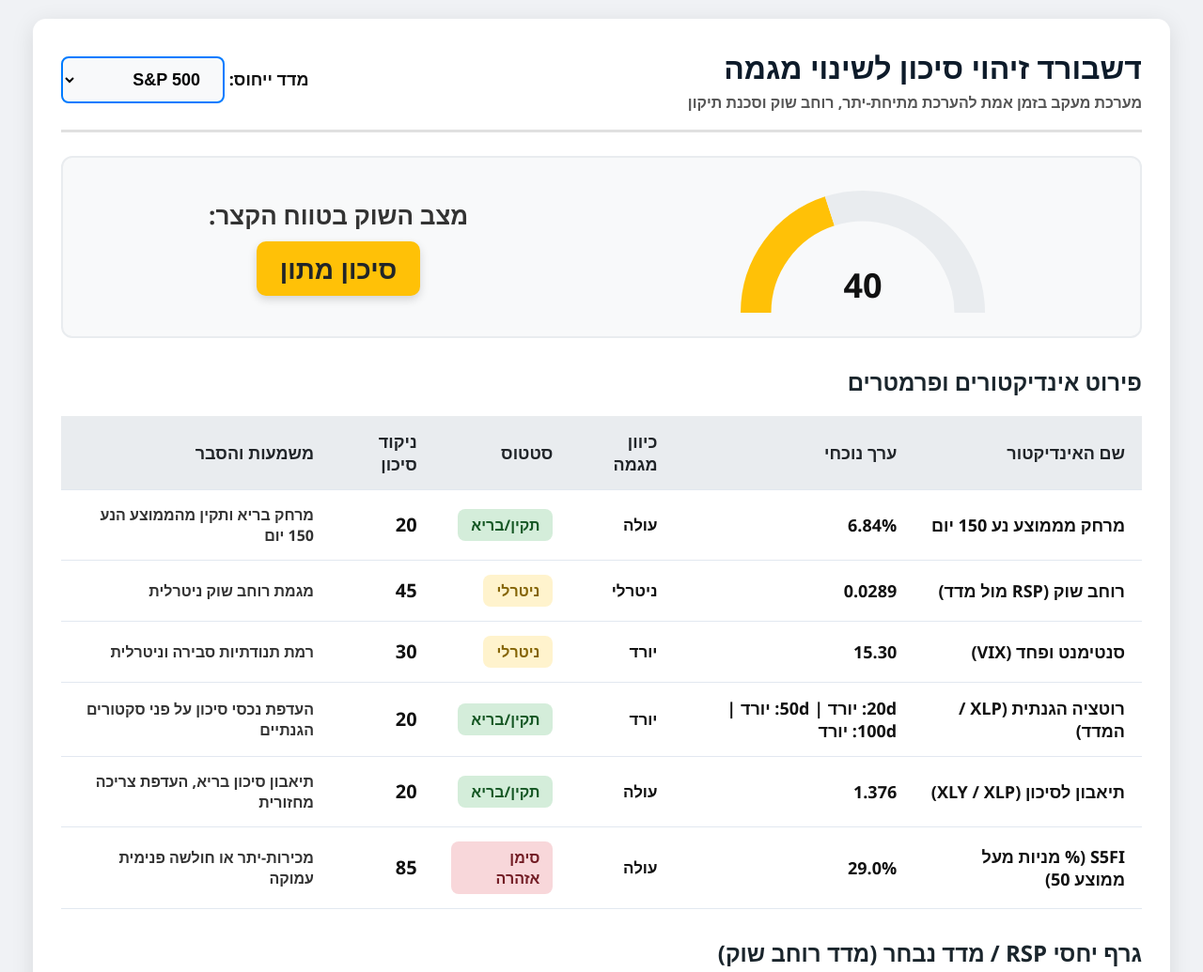
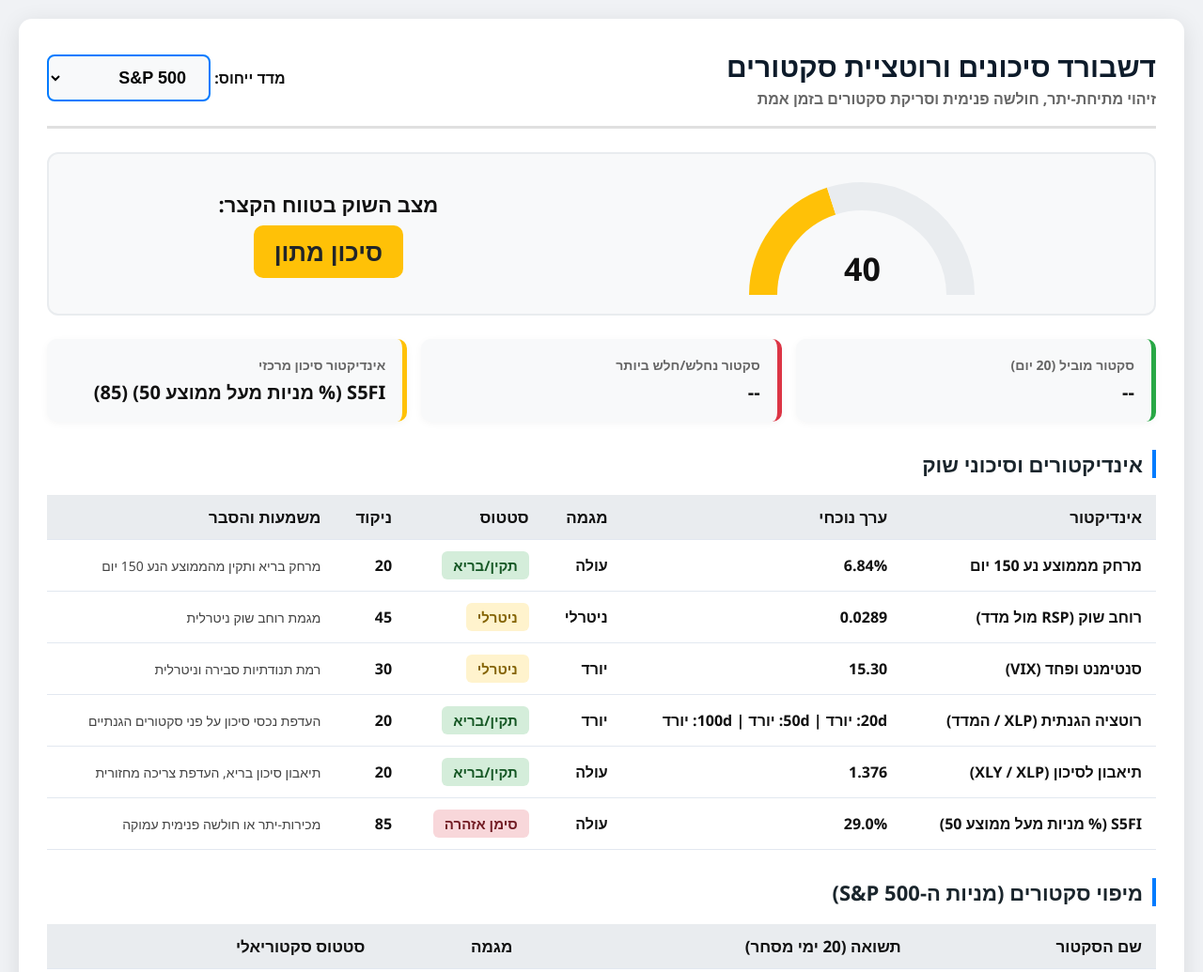
Before and after one commit to urieloffice-maker/stock-direction-change-dashboard, a plain HTML site: page index.html in a window 1280 px wide. Shown: the top 1035 px of the page at 94% size. Drawn offline with nearby package versions, Linux system fonts and the light colour scheme.

Commit message:
Update index.html

```diff
--- a/index.html
+++ b/index.html
@@ -3,114 +3,43 @@
 <head>
     <meta charset="UTF-8">
     <meta name="viewport" content="width=device-width, initial-scale=1.0">
-    <title>דשבורד ניתוח סיכון לשינוי מגמה</title>
+    <title>דשבורד ניתוח סיכון ורוטציית סקטורים</title>
     <script src="https://cdn.jsdelivr.net/npm/chart.js"></script>
     <style>
-        body {
-            font-family: 'Segoe UI', Arial, sans-serif;
-            background-color: #f0f2f5;
-            margin: 0;
-            padding: 20px;
-            color: #111;
-        }
-        .container {
-            max-width: 1150px;
-            margin: auto;
-            background: #fff;
-            padding: 30px;
-            border-radius: 14px;
-            box-shadow: 0 5px 25px rgba(0,0,0,0.1);
-        }
-        .header {
-            display: flex;
-            justify-content: space-between;
-            align-items: center;
-            border-bottom: 3px solid #e0e0e0;
-            padding-bottom: 18px;
-            margin-bottom: 25px;
-        }
-        .header h1 { margin: 0; font-size: 32px; font-weight: 800; color: #0d1b2a; }
-        .header p { margin: 5px 0 0 0; font-size: 16px; font-weight: 600; color: #555; }
-        select {
-            padding: 12px 20px;
-            font-size: 18px;
-            border-radius: 8px;
-            border: 2px solid #007bff;
-            font-weight: bold;
-            cursor: pointer;
-            background-color: #f8f9fa;
-        }
+        body { font-family: 'Segoe UI', Arial, sans-serif; background-color: #f0f2f5; margin: 0; padding: 20px; color: #111; }
+        .container { max-width: 1200px; margin: auto; background: #fff; padding: 30px; border-radius: 14px; box-shadow: 0 5px 25px rgba(0,0,0,0.1); }
+        .header { display: flex; justify-content: space-between; align-items: center; border-bottom: 3px solid #e0e0e0; padding-bottom: 18px; margin-bottom: 25px; }
+        .header h1 { margin: 0; font-size: 30px; font-weight: 800; color: #0d1b2a; }
+        select { padding: 12px 20px; font-size: 18px; border-radius: 8px; border: 2px solid #007bff; font-weight: bold; cursor: pointer; background-color: #f8f9fa; }
 
-        /* מד חוגה קוויק-לוק */
-        .gauge-section {
-            display: flex;
-            align-items: center;
-            justify-content: space-around;
-            background: #f8f9fa;
-            border: 2px solid #e9ecef;
-            padding: 25px;
-            border-radius: 12px;
-            margin-bottom: 30px;
-            flex-wrap: wrap;
-            gap: 20px;
-        }
-        .gauge-container {
-            position: relative;
-            width: 280px;
-            height: 140px;
-        }
-        .gauge-center-text {
-            position: absolute;
-            bottom: 5px;
-            width: 100%;
-            text-align: center;
-            font-size: 36px;
-            font-weight: 900;
-        }
-        .status-display {
-            text-align: center;
-        }
-        .status-display h2 { margin: 0 0 10px 0; font-size: 26px; color: #333; }
-        .status-badge {
-            display: inline-block;
-            font-size: 28px;
-            font-weight: 900;
-            padding: 10px 25px;
-            border-radius: 10px;
-            color: #fff;
-            box-shadow: 0 4px 10px rgba(0,0,0,0.15);
-        }
+        .gauge-section { display: flex; align-items: center; justify-content: space-around; background: #f8f9fa; border: 2px solid #e9ecef; padding: 20px; border-radius: 12px; margin-bottom: 25px; flex-wrap: wrap; }
+        .gauge-container { position: relative; width: 260px; height: 130px; }
+        .gauge-center-text { position: absolute; bottom: 5px; width: 100%; text-align: center; font-size: 34px; font-weight: 900; }
+        .status-badge { display: inline-block; font-size: 26px; font-weight: 900; padding: 10px 22px; border-radius: 10px; color: #fff; }
 
-        /* עיצוב הטבלה */
-        h2.section-title { font-size: 24px; font-weight: 800; color: #1a252c; margin-top: 30px; }
-        table { width: 100%; border-collapse: collapse; margin-bottom: 30px; font-size: 17px; }
-        th, td { text-align: right; padding: 15px 18px; border-bottom: 1px solid #e2e8f0; }
-        th { background-color: #e9ecef; font-size: 18px; font-weight: 800; color: #212529; }
-        td { font-weight: 600; }
+        .grid-cards { display: grid; grid-template-columns: repeat(auto-fit, minmax(250px, 1fr)); gap: 15px; margin-bottom: 25px; }
+        .info-card { background: #f8f9fa; padding: 18px; border-radius: 10px; border-right: 5px solid #007bff; box-shadow: 0 2px 8px rgba(0,0,0,0.04); }
+        .info-card h4 { margin: 0 0 6px 0; color: #666; font-size: 14px; }
+        .info-card p { margin: 0; font-size: 20px; font-weight: 800; }
 
-        .status-tag { padding: 6px 14px; border-radius: 8px; font-size: 16px; font-weight: 800; display: inline-block; }
+        h2.section-title { font-size: 22px; font-weight: 800; color: #1a252c; margin-top: 30px; border-right: 4px solid #007bff; padding-right: 10px; }
+        table { width: 100%; border-collapse: collapse; margin-bottom: 25px; font-size: 16px; }
+        th, td { text-align: right; padding: 12px 15px; border-bottom: 1px solid #e2e8f0; }
+        th { background-color: #e9ecef; font-size: 17px; font-weight: 800; }
+
+        .status-tag { padding: 5px 12px; border-radius: 6px; font-size: 15px; font-weight: 800; display: inline-block; }
         .tag-healthy { background-color: #d4edda; color: #155724; }
         .tag-neutral { background-color: #fff3cd; color: #856404; }
         .tag-warning { background-color: #f8d7da; color: #721c24; }
 
-        .score-num { font-size: 20px; font-weight: 900; }
-        .bg-low { background-color: #28a745; color: #fff; }
+        .bg-low { background-color: #28a745; }
         .bg-moderate { background-color: #ffc107; color: #212529; }
-        .bg-high { background-color: #fd7e14; color: #fff; }
-        .bg-very-high { background-color: #dc3545; color: #fff; }
+        .bg-high { background-color: #fd7e14; }
+        .bg-very-high { background-color: #dc3545; }
 
-        .chart-container { height: 380px; width: 100%; margin-bottom: 25px; }
-        .conclusion-box {
-            background: #f0f7ff;
-            border-right: 6px solid #007bff;
-            padding: 22px;
-            border-radius: 8px;
-            font-size: 20px;
-            font-weight: 700;
-            line-height: 1.6;
-            color: #0c2340;
-        }
-        .footer { font-size: 14px; font-weight: 600; color: #6c757d; margin-top: 20px; text-align: left; }
+        .chart-container { height: 350px; width: 100%; margin-bottom: 20px; }
+        .conclusion-box { background: #f0f7ff; border-right: 6px solid #007bff; padding: 20px; border-radius: 8px; font-size: 19px; font-weight: 700; line-height: 1.6; }
+        .footer { font-size: 13px; font-weight: 600; color: #6c757d; margin-top: 20px; text-align: left; }
     </style>
 </head>
 <body>
@@ -118,11 +47,11 @@
 <div class="container">
     <div class="header">
         <div>
-            <h1>דשבורד זיהוי סיכון לשינוי מגמה</h1>
-            <p>מערכת מעקב בזמן אמת להערכת מתיחת-יתר, רוחב שוק וסכנת תיקון</p>
+            <h1>דשבורד סיכונים ורוטציית סקטורים</h1>
+            <p style="margin: 3px 0 0 0; color: #666; font-weight: 600;">זיהוי מתיחת-יתר, חולשה פנימית וסריקת סקטורים בזמן אמת</p>
         </div>
         <div>
-            <label for="benchmarkSelect" style="font-size: 18px; font-weight: bold;">מדד ייחוס: </label>
+            <label for="benchmarkSelect" style="font-size: 16px; font-weight: bold;">מדד ייחוס: </label>
             <select id="benchmarkSelect" onchange="updateDashboard()">
                 <option value="S&P 500">S&P 500</option>
                 <option value="NASDAQ">NASDAQ</option>
@@ -132,46 +61,73 @@
         </div>
     </div>
 
-    <!-- מד חוגה - מבט חטוף -->
+    <!-- מד חוגה -->
     <div class="gauge-section">
         <div class="gauge-container">
             <canvas id="gaugeChart"></canvas>
             <div class="gauge-center-text" id="gaugeValue">0</div>
         </div>
-        <div class="status-display">
-            <h2>מצב השוק בטווח הקצר:</h2>
+        <div style="text-align: center;">
+            <h2 style="margin:0 0 8px 0; font-size:22px;">מצב השוק בטווח הקצר:</h2>
             <div id="statusBadge" class="status-badge bg-low">מחשב...</div>
         </div>
     </div>
 
+    <!-- כרטיסיות תובנה מהירות -->
+    <div class="grid-cards">
+        <div class="info-card" style="border-color: #28a745;">
+            <h4>סקטור מוביל (20 יום)</h4>
+            <p id="topSector">--</p>
+        </div>
+        <div class="info-card" style="border-color: #dc3545;">
+            <h4>סקטור נחלש/חלש ביותר</h4>
+            <p id="weakSector">--</p>
+        </div>
+        <div class="info-card" style="border-color: #ffc107;">
+            <h4>אינדיקטור סיכון מרכזי</h4>
+            <p id="topRiskInd">--</p>
+        </div>
+    </div>
+
     <!-- טבלת אינדיקטורים -->
-    <h2 class="section-title">פירוט אינדיקטורים ופרמטרים</h2>
+    <h2 class="section-title">אינדיקטורים וסיכוני שוק</h2>
     <table>
         <thead>
             <tr>
-                <th>שם האינדיקטור</th>
+                <th>אינדיקטור</th>
                 <th>ערך נוכחי</th>
-                <th>כיוון מגמה</th>
+                <th>מגמה</th>
                 <th>סטטוס</th>
-                <th>ניקוד סיכון</th>
+                <th>ניקוד</th>
                 <th>משמעות והסבר</th>
             </tr>
         </thead>
-        <tbody id="indicatorsTable">
-        </tbody>
+        <tbody id="indicatorsTable"></tbody>
+    </table>
+
+    <!-- טבלת ניתוח סקטורים -->
+    <h2 class="section-title">מיפוי סקטורים (מניות ה-S&P 500)</h2>
+    <table>
+        <thead>
+            <tr>
+                <th>שם הסקטור</th>
+                <th>תשואה (20 ימי מסחר)</th>
+                <th>מגמה</th>
+                <th>סטטוס סקטוריאלי</th>
+            </tr>
+        </thead>
+        <tbody id="sectorsTable"></tbody>
     </table>
 
     <!-- גרף רוחב שוק -->
-    <h2 class="section-title">גרף יחסי RSP / מדד נבחר (מדד רוחב שוק)</h2>
+    <h2 class="section-title">גרף יחסי RSP / מדד נבחר (רוחב שוק)</h2>
     <div class="chart-container">
         <canvas id="rspChart"></canvas>
     </div>
 
-    <!-- מסקנה סופית -->
-    <h2 class="section-title">מסקנה וניתוח משוקלל</h2>
-    <div class="conclusion-box" id="conclusionText">
-        טוען נתונים...
-    </div>
+    <!-- מסקנה -->
+    <h2 class="section-title">סיכום ומסקנה ניהולית</h2>
+    <div class="conclusion-box" id="conclusionText">טוען נתונים...</div>
 
     <div class="footer" id="updatedAt">עדכון אחרון: --</div>
 </div>
@@ -227,40 +183,59 @@ function updateDashboard() {
 
     if (!data) return;
 
-    // 1. עדכון מד החוגה והסטטוס
+    // 1. מד חוגה וסטטוס
     const score = data.weighted_risk_score;
     renderGauge(score);
 
     const badge = document.getElementById('statusBadge');
     badge.innerText = data.overall_status;
     badge.className = 'status-badge ' + (
-        score <= 30 ? 'bg-low' :
-        score <= 50 ? 'bg-moderate' :
-        score <= 70 ? 'bg-high' : 'bg-very-high'
+        score <= 30 ? 'bg-low' : score <= 50 ? 'bg-moderate' : score <= 70 ? 'bg-high' : 'bg-very-high'
     );
 
     document.getElementById('conclusionText').innerText = data.conclusion;
 
-    // 2. עדכון טבלה בולטת
-    const tbody = document.getElementById('indicatorsTable');
-    tbody.innerHTML = '';
+    // 2. עדכון כרטיסיות
+    if (data.sectors && data.sectors.length > 0) {
+        document.getElementById('topSector').innerText = data.sectors[0].name + ' (' + data.sectors[0].return_20d + '%)';
+        const lastSec = data.sectors[data.sectors.length - 1];
+        document.getElementById('weakSector').innerText = lastSec.name + ' (' + lastSec.return_20d + '%)';
+    }
 
+    const maxRiskInd = data.indicators.reduce((max, i) => i.score > max.score ? i : max, data.indicators[0]);
+    document.getElementById('topRiskInd').innerText = maxRiskInd.name + ' (' + maxRiskInd.score + ')';
+
+    // 3. טבלת אינדיקטורים
+    const tbodyInd = document.getElementById('indicatorsTable');
+    tbodyInd.innerHTML = '';
     data.indicators.forEach(ind => {
-        let tagClass = ind.status === 'תקין/בריא' ? 'tag-healthy' :
-                       ind.status === 'ניטרלי' ? 'tag-neutral' : 'tag-warning';
-
-        let row = `<tr>
-            <td style="font-size:18px;"><b>${ind.name}</b></td>
-            <td style="font-size:18px;"><b>${ind.val}</b></td>
+        let tagClass = ind.status === 'תקין/בריא' ? 'tag-healthy' : ind.status === 'ניטרלי' ? 'tag-neutral' : 'tag-warning';
+        tbodyInd.innerHTML += `<tr>
+            <td><b>${ind.name}</b></td>
+            <td><b>${ind.val}</b></td>
             <td><b>${ind.trend}</b></td>
             <td><span class="status-tag ${tagClass}">${ind.status}</span></td>
-            <td><span class="score-num">${ind.score}</span></td>
-            <td style="font-size:16px; color:#333; font-weight:600;">${ind.desc}</td>
+            <td><b>${ind.score}</b></td>
+            <td style="font-size:14px; color:#444;">${ind.desc}</td>
         </tr>`;
-        tbody.innerHTML += row;
     });
 
-    // 3. עדכון גרף RSP
+    // 4. טבלת סקטורים
+    const tbodySec = document.getElementById('sectorsTable');
+    tbodySec.innerHTML = '';
+    if (data.sectors) {
+        data.sectors.forEach(sec => {
+            let tagClass = sec.status === 'חזק' ? 'tag-healthy' : sec.status === 'ניטרלי' ? 'tag-neutral' : 'tag-warning';
+            tbodySec.innerHTML += `<tr>
+                <td><b>${sec.name}</b></td>
+                <td dir="ltr" style="text-align:right;"><b>${sec.return_20d}%</b></td>
+                <td><b>${sec.trend}</b></td>
+                <td><span class="status-tag ${tagClass}">${sec.status}</span></td>
+            </tr>`;
+        });
+    }
+
+    // 5. גרף RSP
     if (data.rsp_chart) {
         const labels = data.rsp_chart.map(d => d.date);
         const values = data.rsp_chart.map(d => d.ratio);
@@ -285,10 +260,7 @@ function updateDashboard() {
             options: {
                 responsive: true,
                 maintainAspectRatio: false,
-                scales: {
-                    x: { grid: { display: false }, ticks: { font: { size: 13, weight: 'bold' } } },
-                    y: { ticks: { font: { size: 13, weight: 'bold' } } }
-                }
+                scales: { x: { grid: { display: false } } }
             }
         });
     }
```
